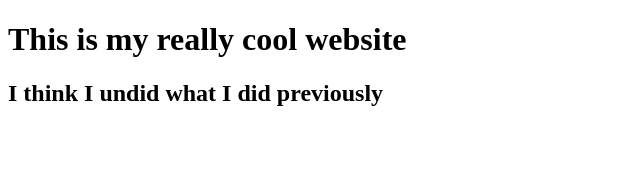
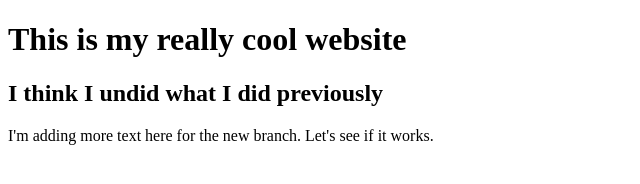
Before and after one commit to starlinglouise/website, a plain HTML site: page index.html in a window 1280 px wide. Shown: the whole page, without its empty margins (0-640 px from the left). Drawn offline with Linux system fonts and the light colour scheme.

Commit message:
new branch
added <p> line

```diff
--- a/index.html
+++ b/index.html
@@ -6,5 +6,6 @@
   <body>
     <h1>This is my really cool website</h1>
     <h2>I think I undid what I did previously</h2>
+    <p>I'm adding more text here for the new branch. Let's see if it works.</p>
   </body>
 </html>
```
